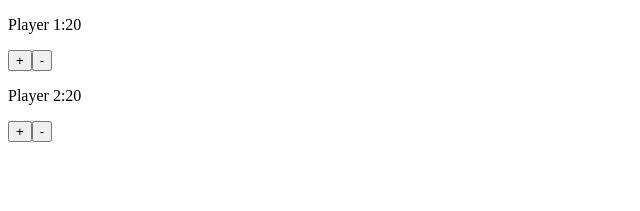
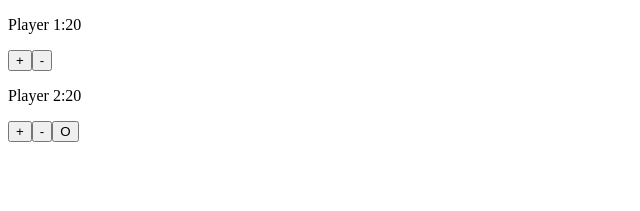
Before and after one commit to JoacimNilsen/mtg-counter-test, a React (Create React App) app: page / in a window 1280 px wide. Shown: the top 211 px of the page, without its empty margins (0-640 px from the left). Built offline with nearby package versions, Linux system fonts and the light colour scheme.

Commit message:
Added resetbutton

```diff
--- a/src/components/Counter.js
+++ b/src/components/Counter.js
@@ -4,6 +4,11 @@ const Counter = () => {
 
   const [player1, setPlayer1] = useState(20)
   const [player2, setPlayer2] = useState(20)
+
+  const clearState = () => {
+    setPlayer1(20)
+    setPlayer2(20)
+  }
 
   return (
     <div>
@@ -13,6 +18,7 @@ const Counter = () => {
       <p>Player 2:{player2}</p>
       <button onClick={() => setPlayer2(player2 + 1)}>+</button>
       <button onClick={() => setPlayer2(player2 - 1)}>-</button>
+      <button onClick={() => clearState()}>O</button>
     </div>
   )
 }
```
